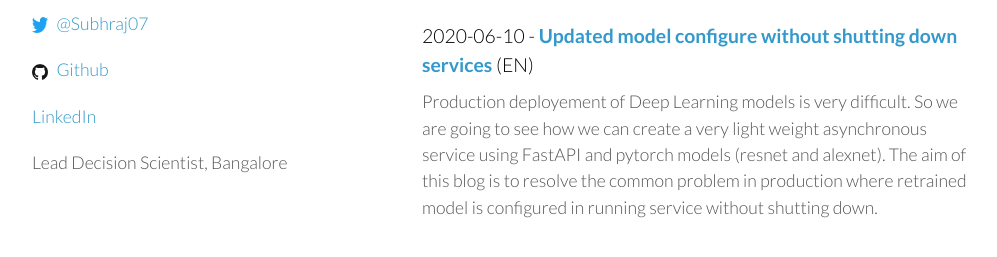
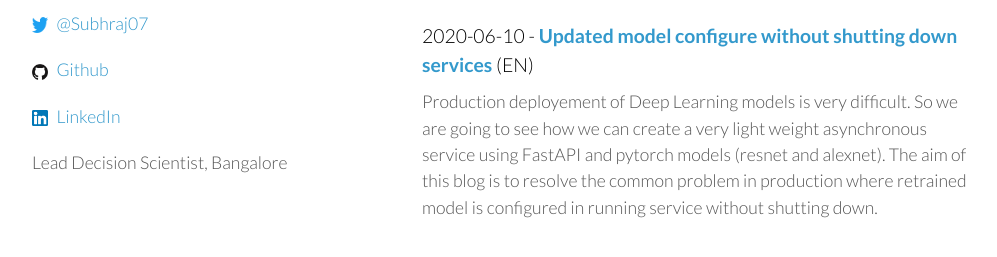
Before and after one commit to Subhraj07/Subhraj07.github.io, a Jekyll site: the page built from index.html, in a window 1280 px wide. Shown: the part 146-403 px from the top of the page, without its empty margins (138-1135 px from the left). Built offline with Jekyll 4.4.1, drawn with Linux system fonts in a browser that asks for light colours; nearby versions of some CDN libraries.

Commit message:
linkedin logo added

```diff
--- a/_layouts/home.html
+++ b/_layouts/home.html
@@ -24,6 +24,7 @@
         </p>
         <p class="view">
           <a href="https://www.linkedin.com/{{ site.linkedin_url }}">
+            <span class="icon"><img src="/images/linkedin-logo.png"></span>
             <span>LinkedIn</span>
           </a>
         </p>
```
Also changed, not shown: images/linkedin-logo.png (added).
